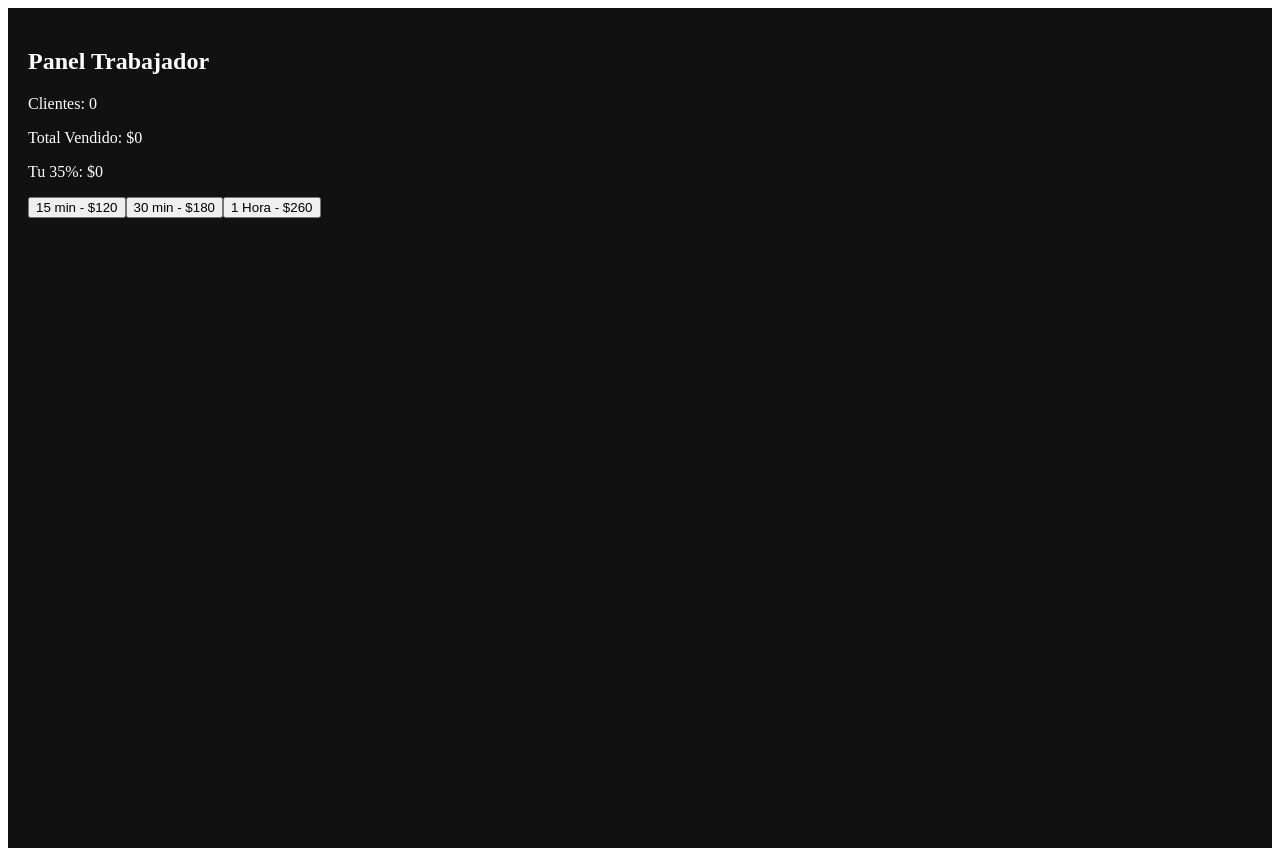
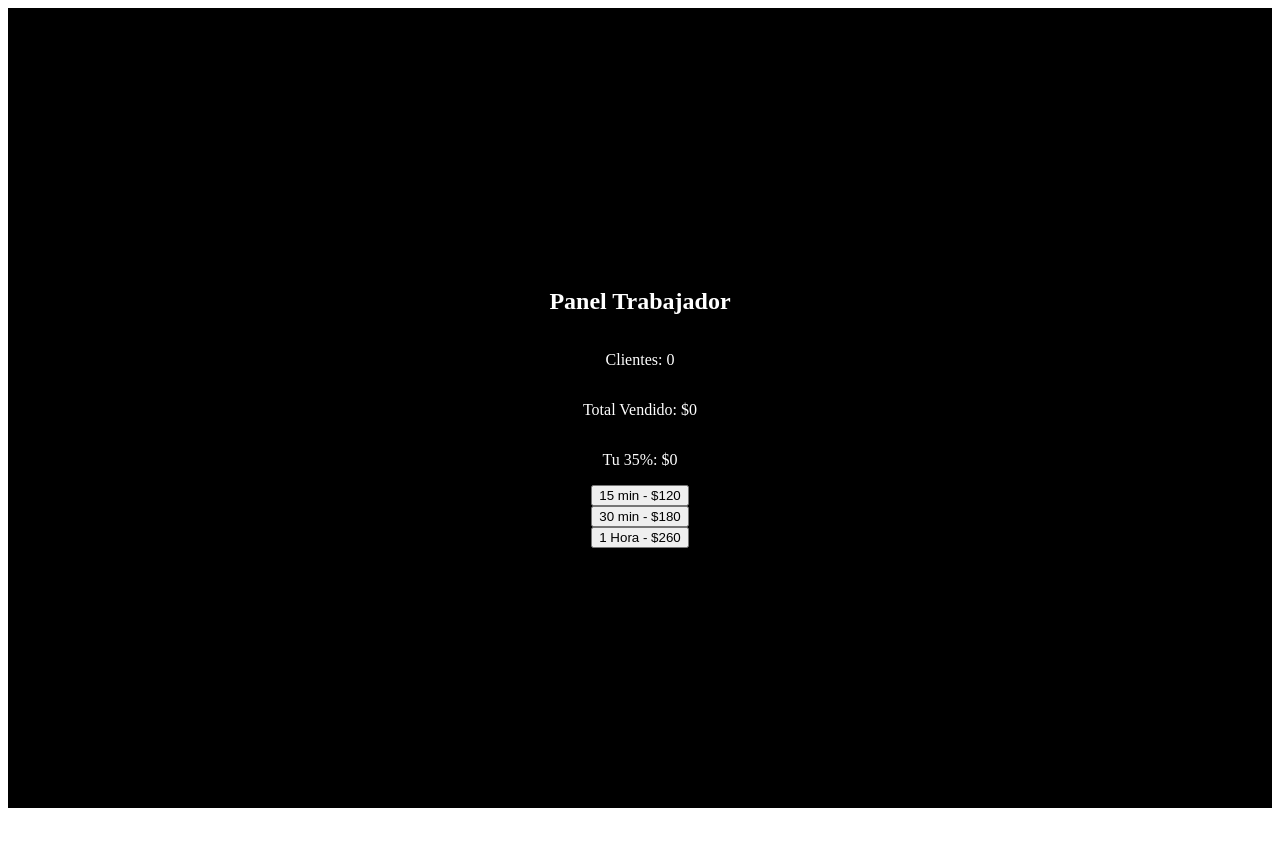
Before and after one commit to trprince81/Rey-Control, a Next.js app: page /trabajador in a window 1280 px wide. After the commit the page ends 816 px from the top, so only its background shows below. Built offline with nearby package versions, Linux system fonts and the light colour scheme.

Commit message:
trabajador.js

```diff
--- a/pages/trabajador.js
+++ b/pages/trabajador.js
@@ -28,9 +28,23 @@ export default function Trabajador() {
 
 const styles = {
   container: {
-    backgroundColor: "#111",
-    color: "white",
+    backgroundColor: "#000",
+    color: "#fff",
     height: "100vh",
-    padding: 20,
+    display: "flex",
+    flexDirection: "column",
+    justifyContent: "center",
+    alignItems: "center",
+  },
+  input: {
+    padding: 10,
+    margin: 10,
+  },
+  button: {
+    padding: 12,
+    margin: 5,
+    backgroundColor: "gold",
+    border: "none",
+    cursor: "pointer",
   },
 };
```
